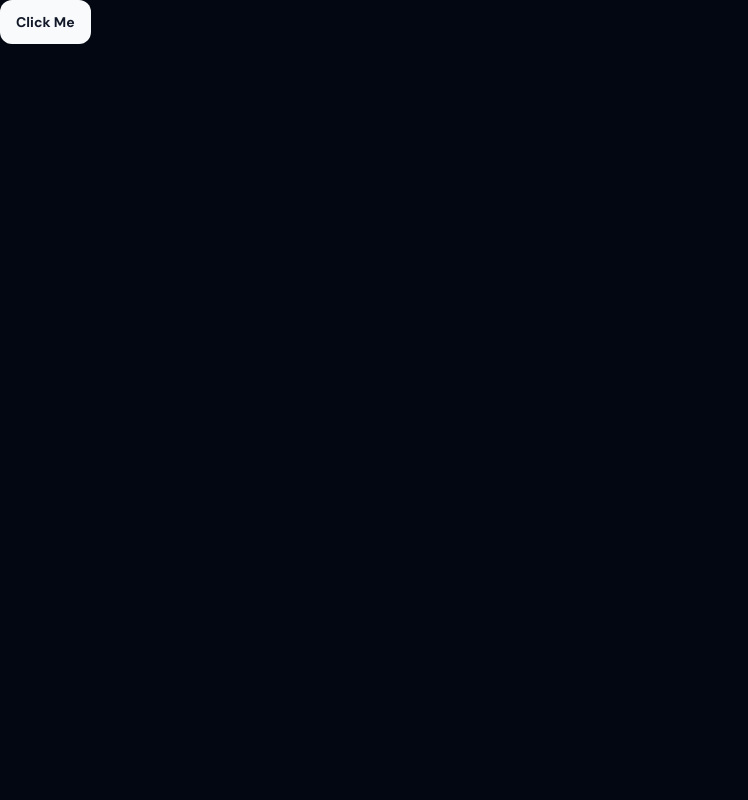
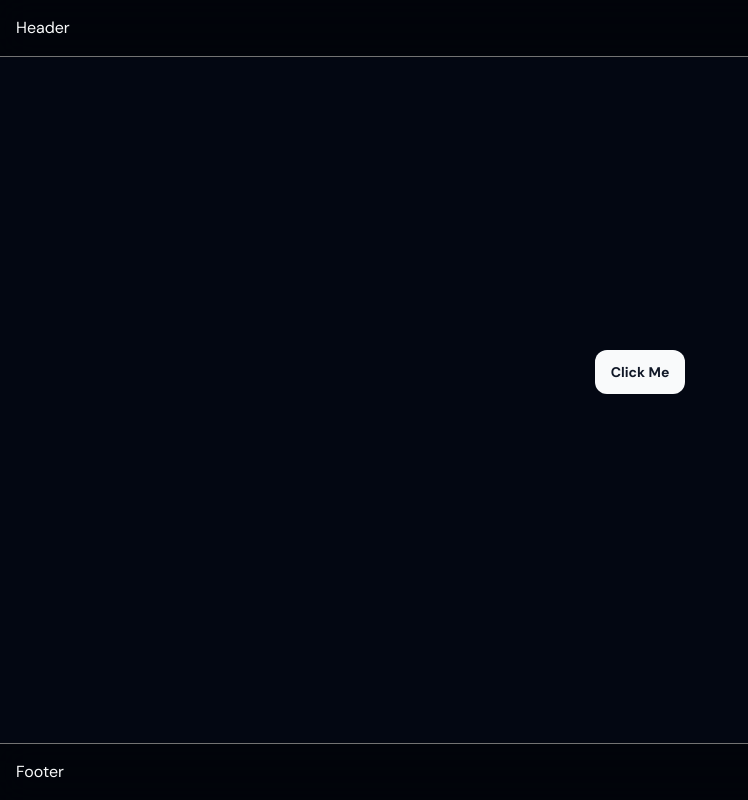
Before and after one commit to AryanMishra09/Verbi, a Next.js app: page / in a window 1280 px wide. Shown: the whole page, without its empty margins (0-748 px from the left). Built offline with nearby package versions, Linux system fonts and the light colour scheme.

Commit message:
Header and footer

```diff
--- /dev/null
+++ b/app/(marketing)/footer.tsx
@@ -0,0 +1,9 @@
+export const Footer = () => {
+    return (
+        <header
+            className="py-4 px-4 bg-black/40 backdrop-blur-lg z-[100] flex items-center border-t-[1px] border-neutral-500 justify-between w-full"
+        >
+            Footer
+        </header>
+    )
+}
--- /dev/null
+++ b/app/(marketing)/header.tsx
@@ -0,0 +1,7 @@
+export const Header = () => {
+    return (
+        <header className="fixed right-0 left-0 top-0 py-4 px-4 bg-black/40 backdrop-blur-lg z-[100] flex items-center border-b-[1px] border-neutral-500 justify-between">
+            Header
+        </header>
+    )
+}
--- /dev/null
+++ b/app/(marketing)/layout.tsx
@@ -0,0 +1,24 @@
+import { Footer } from "./footer";
+import { Header } from "./header";
+
+type Props = {
+  children : React.ReactNode;
+};
+
+const MarketingLayout = ({children} : Props) => {
+  return(
+    <div className="min-h-screen flex flex-col">
+      <div className="flex">
+        <Header />
+      </div>
+      <main className="flex-1 flex felx-col items-center justify-center">
+        {children}
+      </main>
+      <div className="flex">
+        <Footer />
+      </div>
+    </div>
+  )
+}
+
+export default MarketingLayout;
--- /dev/null
+++ b/app/buttons/layout.tsx
@@ -0,0 +1,16 @@
+export const metadata = {
+  title: 'Next.js',
+  description: 'Generated by Next.js',
+}
+
+export default function RootLayout({
+  children,
+}: {
+  children: React.ReactNode
+}) {
+  return (
+    <html lang="en">
+      <body>{children}</body>
+    </html>
+  )
+}
```
Also changed, not shown: app/(marketing)/page.tsx (renamed from app/page.tsx).
